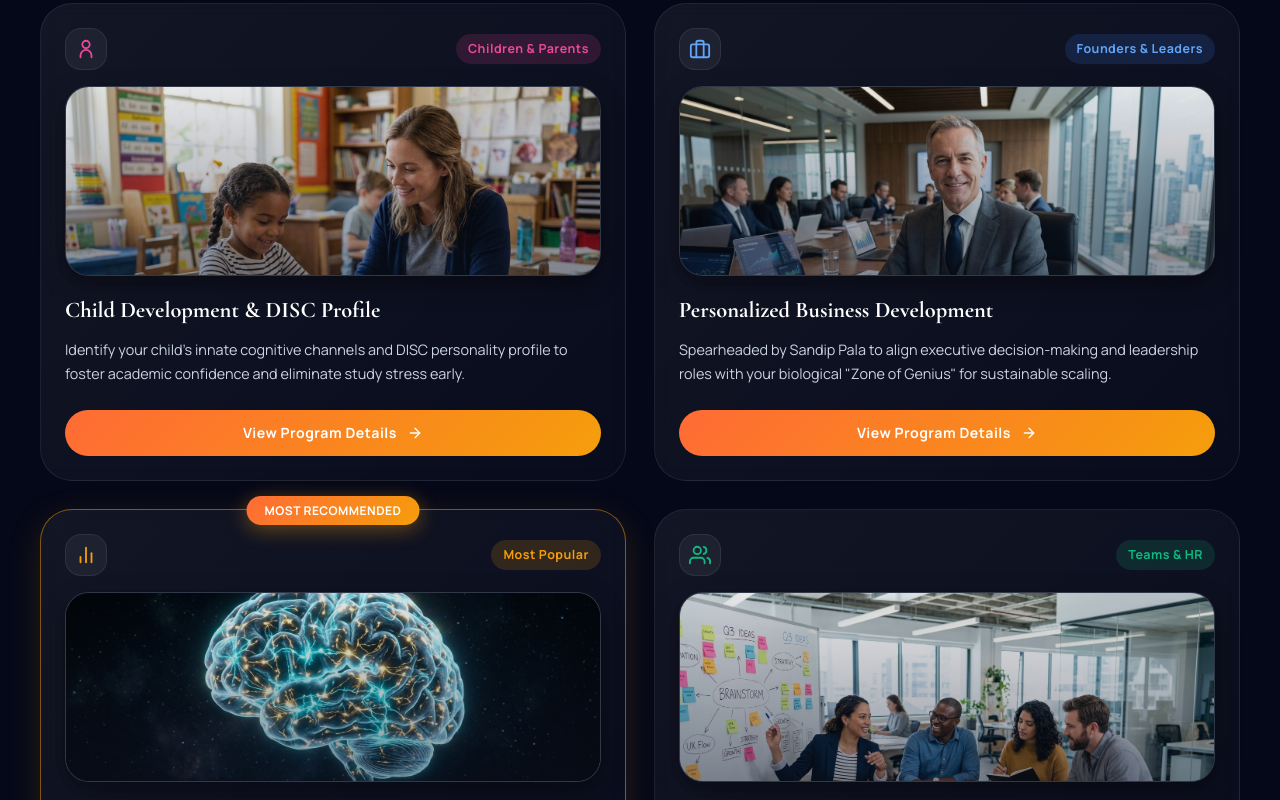
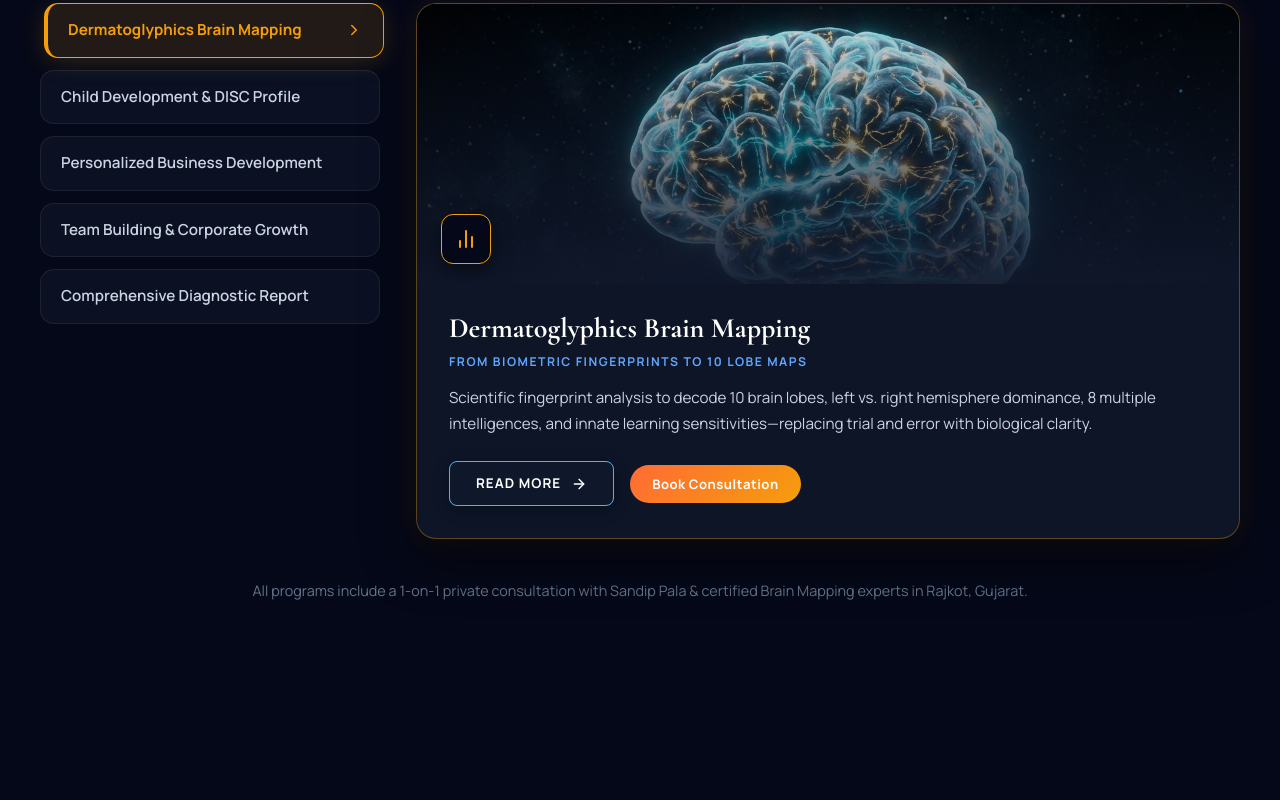
Before and after one commit to fuertenitesh-sys/ManasMatrix_Latest, a React (Vite) app: page / in a window 1280 px wide. Shown: the part 3660-4460 px from the top of the page. Built offline with nearby package versions, Linux system fonts and the light colour scheme.

Commit message:
Implement tabbed side-by-side layout for Tailored Brain Intelligence Programs on Home page matching reference screenshot

```diff
--- a/src/components/Programs/Programs.css
+++ b/src/components/Programs/Programs.css
@@ -2,158 +2,184 @@
   position: relative;
 }
 
-/* Balanced 2x2 Grid where Professional & Elite Family sit side-by-side in equal 2-column cards */
-.programs__grid {
+/* Tabbed Side-by-Side Programs Layout (Matching Reference Screenshot Design) */
+.programs-tabbed__grid {
   display: grid;
-  grid-template-columns: repeat(2, 1fr);
-  gap: 28px;
-  align-items: stretch;
+  grid-template-columns: minmax(280px, 340px) 1fr;
+  gap: 36px;
+  align-items: start;
+  width: 100%;
+  margin-top: 36px;
 }
 
-.programs__card {
-  border: 1px solid var(--color-border);
-  border-radius: var(--radius-xl);
-  padding: 24px;
+.programs-tabbed__list {
   display: flex;
   flex-direction: column;
-  gap: 14px;
-  position: relative;
-  transition: all 0.4s cubic-bezier(0.16, 1, 0.3, 1);
-  cursor: default;
-  backdrop-filter: blur(8px);
-  background: var(--gradient-card);
+  gap: 12px;
 }
 
-.programs__card--popular {
-  border-color: rgba(245, 158, 11, 0.5) !important;
-  box-shadow: 0 10px 35px rgba(245, 158, 11, 0.15);
-}
-
-.programs__popular-tag {
-  position: absolute;
-  top: -14px;
-  left: 50%;
-  transform: translateX(-50%);
-  padding: 5px 18px;
-  background: var(--gradient-orange-gold);
-  border-radius: var(--radius-full);
-  font-size: 0.75rem;
-  font-weight: 700;
-  color: #fff;
-  white-space: nowrap;
-  box-shadow: 0 4px 20px rgba(245, 158, 11, 0.4);
-  letter-spacing: 0.5px;
-}
-
-.programs__card-header {
+.programs-tabbed__item {
+  width: 100%;
+  background: rgba(15, 23, 42, 0.6);
+  border: 1.5px solid rgba(255, 255, 255, 0.08);
+  border-radius: 14px;
+  padding: 16px 20px;
   display: flex;
   align-items: center;
   justify-content: space-between;
-  gap: 16px;
+  text-align: left;
+  font-family: var(--font-body);
+  font-size: 0.95rem;
+  font-weight: 600;
+  color: #CBD5E1;
+  cursor: pointer;
+  transition: all 0.25s cubic-bezier(0.16, 1, 0.3, 1);
+  outline: none;
 }
 
-.programs__card-icon-box {
-  width: 42px;
-  height: 42px;
-  border-radius: var(--radius-md);
-  background: rgba(255, 255, 255, 0.05);
-  border: 1px solid var(--color-border);
+.programs-tabbed__item:hover {
+  background: rgba(245, 158, 11, 0.08);
+  border-color: rgba(245, 158, 11, 0.3);
+  color: #FFFFFF;
+  transform: translateX(4px);
+}
+
+.programs-tabbed__item--active {
+  background: rgba(245, 158, 11, 0.12) !important;
+  border: 1.5px solid #F59E0B !important;
+  border-left: 4px solid #F59E0B !important;
+  color: #F59E0B !important;
+  font-weight: 700 !important;
+  box-shadow: 0 4px 24px rgba(245, 158, 11, 0.18);
+  transform: translateX(4px) !important;
+}
+
+.programs-tabbed__item-title {
+  line-height: 1.35;
+}
+
+.programs-tabbed__item-arrow {
   display: flex;
   align-items: center;
   justify-content: center;
+  flex-shrink: 0;
+  margin-left: 10px;
 }
 
-.programs__badge {
-  display: inline-flex;
-  align-items: center;
-  gap: 6px;
-  padding: 5px 12px;
-  border-radius: var(--radius-full);
-  font-size: 0.78rem;
-  font-weight: 700;
-  letter-spacing: 0.5px;
+/* Right Card Container Showcase */
+.programs-tabbed__card {
+  background: rgba(15, 23, 42, 0.92);
+  border: 1.5px solid rgba(245, 158, 11, 0.35);
+  border-radius: 20px;
+  overflow: hidden;
+  box-shadow: 0 20px 50px rgba(0, 0, 0, 0.5), 0 0 30px rgba(245, 158, 11, 0.1);
+  transition: all 0.3s ease;
 }
 
-/* Card Header Image Frame */
-.programs__card-img-box {
+.programs-tabbed__img-wrapper {
   position: relative;
-  width: 100%;
-  height: 190px;
-  border-radius: var(--radius-lg, 14px);
+  height: 280px;
   overflow: hidden;
-  border: 1px solid rgba(255, 255, 255, 0.14);
-  margin: 2px 0 6px;
-  box-shadow: 0 8px 24px rgba(0, 0, 0, 0.4);
-  background: #0f172a;
 }
 
-.programs__card-img {
+.programs-tabbed__img {
   width: 100%;
   height: 100%;
   object-fit: cover;
-  object-position: top center;
+  object-position: center 20%;
   display: block;
-  transition: transform 0.5s cubic-bezier(0.16, 1, 0.3, 1);
+  transition: transform 0.4s ease;
 }
 
-.programs__card-img--dmit {
-  object-position: center center;
+.programs-tabbed__card:hover .programs-tabbed__img {
+  transform: scale(1.02);
 }
 
-.programs__card-img--business {
-  object-position: top center;
+.programs-tabbed__img-overlay {
+  position: absolute;
+  inset: 0;
+  background: linear-gradient(180deg, rgba(5, 8, 24, 0.1) 0%, rgba(15, 23, 42, 0.95) 100%);
 }
 
-.programs__card-img--team {
-  object-position: top center;
+.programs-tabbed__icon-badge {
+  position: absolute;
+  bottom: 20px;
+  left: 24px;
+  width: 50px;
+  height: 50px;
+  background: rgba(5, 8, 24, 0.92);
+  -webkit-backdrop-filter: blur(12px);
+  backdrop-filter: blur(12px);
+  border: 1.5px solid #F59E0B;
+  border-radius: 12px;
+  display: flex;
+  align-items: center;
+  justify-content: center;
+  box-shadow: 0 6px 20px rgba(0, 0, 0, 0.5);
+  z-index: 2;
 }
 
-.programs__card-img--child {
-  object-position: top center;
+.programs-tabbed__content {
+  padding: 28px 32px 32px 32px;
+  display: flex;
+  flex-direction: column;
 }
 
-.programs__card:hover .programs__card-img {
-  transform: scale(1.04);
+.programs-tabbed__card-title {
+  font-family: var(--font-heading);
+  font-size: 1.75rem;
+  font-weight: 800;
+  color: #FFFFFF;
+  margin-bottom: 6px;
+  line-height: 1.2;
 }
 
-.programs__card-img-overlay {
-  position: absolute;
-  inset: 0;
-  background: linear-gradient(180deg, rgba(15, 23, 42, 0.1) 0%, rgba(15, 23, 42, 0.45) 100%);
-  pointer-events: none;
+.programs-tabbed__card-tagline {
+  font-size: 0.76rem;
+  font-weight: 700;
+  letter-spacing: 1.5px;
+  color: #60A5FA;
+  text-transform: uppercase;
+  margin-bottom: 14px;
 }
 
-.programs__title {
-  font-family: var(--font-heading);
-  font-size: 1.4rem;
-  font-weight: 800;
-  line-height: 1.25;
-  color: var(--color-text-primary);
+.programs-tabbed__card-desc {
+  font-size: 0.95rem;
+  color: #CBD5E1;
+  line-height: 1.7;
+  margin-bottom: 24px;
 }
 
-.programs__short-desc {
-  font-size: 0.9rem;
-  color: var(--color-text-secondary);
-  line-height: 1.65;
-  flex: 1;
+.programs-tabbed__action-row {
+  display: flex;
+  align-items: center;
+  gap: 16px;
+  flex-wrap: wrap;
 }
 
-.programs__card-action {
-  margin-top: auto;
-  padding-top: 10px;
-}
-
-.programs__detail-btn {
-  width: 100%;
-  justify-content: center;
-  text-align: center;
+.programs-tabbed__cta-btn {
+  background: #0F172A;
+  border: 1.5px solid #38BDF8;
+  color: #FFFFFF;
+  padding: 11px 26px;
+  border-radius: 8px;
+  font-size: 0.84rem;
+  font-weight: 700;
+  letter-spacing: 1px;
   text-decoration: none;
-  border-radius: var(--radius-full);
-  padding: 12px 24px;
-  font-size: 0.88rem;
   display: inline-flex;
   align-items: center;
   gap: 10px;
+  transition: all 0.25s ease;
+  box-shadow: 0 4px 16px rgba(0, 0, 0, 0.3);
+}
+
+.programs-tabbed__cta-btn:hover {
+  background: linear-gradient(135deg, #0284C7, #0369A1);
+  border-color: #38BDF8;
+  color: #FFFFFF;
+  transform: translateY(-2px);
+  box-shadow: 0 8px 24px rgba(56, 189, 248, 0.35);
 }
 
 .programs__note {
@@ -165,19 +191,14 @@
 
 /* Responsive */
 @media (max-width: 900px) {
-  .programs__grid {
-    grid-template-columns: minmax(0, 1fr);
+  .programs-tabbed__grid {
+    grid-template-columns: 1fr;
+    gap: 24px;
+  }
+  .programs-tabbed__img-wrapper {
+    height: 220px;
+  }
+  .programs-tabbed__content {
+    padding: 20px 24px;
   }
 }
-
-@media (max-width: 576px) {
-  .programs__card {
-    padding: 22px 16px;
-  }
-  .programs__price {
-    font-size: 1.8rem;
-  }
-  .programs__title {
-    font-size: 1.3rem;
-  }
-}
--- a/src/components/Programs/Programs.jsx
+++ b/src/components/Programs/Programs.jsx
@@ -1,59 +1,72 @@
-import React from 'react';
+import React, { useState } from 'react';
 import { Link } from 'react-router-dom';
-import { StarIcon, BriefcaseIcon, ChildIcon, UsersIcon, BarChartIcon, ArrowRightIcon } from '../Icons';
+import {
+  StarIcon,
+  BriefcaseIcon,
+  ChildIcon,
+  UsersIcon,
+  BarChartIcon,
+  ChevronRightIcon,
+  ArrowRightIcon
+} from '../Icons';
 import './Programs.css';
 
-const Programs = ({ hideHeader = false }) => {
 const programsData = [
+  {
+    id: 'dmit',
+    title: 'Dermatoglyphics Brain Mapping',
+    tagline: 'FROM BIOMETRIC FINGERPRINTS TO 10 LOBE MAPS',
+    desc: 'Scientific fingerprint analysis to decode 10 brain lobes, left vs. right hemisphere dominance, 8 multiple intelligences, and innate learning sensitivities—replacing trial and error with biological clarity.',
+    image: '/card_brain_dmit.jpg',
+    icon: <BarChartIcon size={24} color="#F59E0B" />,
+    badge: 'Most Popular',
+    detailPath: '/programs/brain-mapping'
+  },
   {
     id: 'child',
     title: 'Child Development & DISC Profile',
-      shortDesc: 'Identify your child’s innate cognitive channels and DISC personality profile to foster academic confidence and eliminate study stress early.',
+    tagline: 'FROM EARLY TALENT DISCOVERY TO ZERO HOMEWORK STRESS',
+    desc: 'Identify your child\'s innate cognitive channels (Visual, Auditory, Kinesthetic) and DISC personality type (Dominant Eagle, Influential Peacock, Steady Dove, Conscientious Owl) to foster academic confidence and eliminate study friction.',
+    image: '/card_child_dev.jpg',
+    icon: <ChildIcon size={24} color="#EC4899" />,
     badge: 'Children & Parents',
-      badgeColor: 'rgba(236, 72, 153, 0.15)',
-      badgeTextColor: '#EC4899',
-      icon: <ChildIcon size={22} color="#EC4899" />,
-      cardImage: '/card_child_dev.jpg',
-      detailPath: '/programs/child-development',
-      popular: false,
+    detailPath: '/programs/child-development'
   },
   {
     id: 'business',
     title: 'Personalized Business Development',
-      shortDesc: 'Spearheaded by Sandip Pala to align executive decision-making and leadership roles with your biological "Zone of Genius" for sustainable scaling.',
+    tagline: 'FROM TRIAL-AND-ERROR TO SCIENTIFIC SCALING',
+    desc: 'Spearheaded by Sandip Pala with frameworks refined alongside top business coaches Dr. Vivek Bindra and Harshvardhan Jain. Aligns executive decision-making and leadership roles with your biological "Zone of Genius" for sustainable business scaling.',
+    image: '/card_biz_dev.jpg',
+    icon: <BriefcaseIcon size={24} color="#60A5FA" />,
     badge: 'Founders & Leaders',
-      badgeColor: 'rgba(59, 130, 246, 0.15)',
-      badgeTextColor: '#60A5FA',
-      icon: <BriefcaseIcon size={22} color="#60A5FA" />,
-      cardImage: '/card_biz_dev.jpg',
-      detailPath: '/programs/business-development',
-      popular: false,
-    },
-    {
-      id: 'dmit',
-      title: 'Brain Mapping (DMIT) Program',
-      shortDesc: 'Decode your 10 brain lobes, hemisphere dominance, and learning sensitivities with a printed 68+ page biometric diagnostic report.',
-      badge: 'Most Popular',
-      badgeColor: 'rgba(245, 158, 11, 0.15)',
-      badgeTextColor: '#F59E0B',
-      icon: <BarChartIcon size={22} color="#F59E0B" />,
-      cardImage: '/card_brain_dmit.jpg',
-      detailPath: '/programs/brain-mapping',
-      popular: true,
+    detailPath: '/programs/business-development'
   },
   {
     id: 'team',
-      title: 'Team Building & Employee Development',
-      shortDesc: 'Build resilient corporate teams by evaluating brain lobe distributions, communication styles, and leadership traits to optimize performance.',
+    title: 'Team Building & Corporate Growth',
+    tagline: 'FROM CONFLICT TO HIGH-PERFORMANCE TEAM SYNERGY',
+    desc: 'Build resilient, high-output corporate teams by evaluating individual brain lobe distributions, communication styles, and leadership traits—optimizing delegation and preventing workplace burnout.',
+    image: '/card_team_build.jpg',
+    icon: <UsersIcon size={24} color="#10B981" />,
     badge: 'Teams & HR',
-      badgeColor: 'rgba(16, 185, 129, 0.15)',
-      badgeTextColor: '#10B981',
-      icon: <UsersIcon size={22} color="#10B981" />,
-      cardImage: '/card_team_build.jpg',
-      detailPath: '/programs/team-building',
-      popular: false,
+    detailPath: '/programs/team-building'
   },
+  {
+    id: 'report',
+    title: 'Comprehensive Diagnostic Report',
+    tagline: 'FROM 68+ PAGE PRINTED REPORT TO LIFETIME ROADMAP',
+    desc: 'In-depth printed diagnostic report covering 10 brain lobes, 8 multiple intelligences, quotient assessment (IQ, EQ, CQ, AQ), and lifetime actionable remediation plans verified across neuroscience and genetics.',
+    image: '/brain_report.jpg',
+    icon: <BarChartIcon size={24} color="#C084FC" />,
+    badge: '68+ Page Report',
+    detailPath: '/about'
+  }
 ];
+
+const Programs = ({ hideHeader = false }) => {
+  const [activeTabIndex, setActiveTabIndex] = useState(0);
+  const currentTab = programsData[activeTabIndex];
 
   return (
     <section className="section programs" id="programs">
@@ -73,53 +86,64 @@ const Programs = ({ hideHeader = false }) => {
           </div>
         )}
 
-        <div className="programs__grid">
-          {programsData.map((program, index) => (
-            <div
-              key={program.id}
-              className={`programs__card glass-card ${program.popular ? 'programs__card--popular' : ''} animate-reveal ${index % 2 === 0 ? 'fade-left delay-100' : 'fade-right delay-200'}`}
+        {/* Tabbed Side-by-Side Showcase Grid */}
+        <div className="programs-tabbed__grid">
+          {/* Left Column: Vertical Menu List */}
+          <div className="programs-tabbed__list animate-reveal fade-right">
+            {programsData.map((prog, index) => {
+              const isActive = activeTabIndex === index;
+              return (
+                <button
+                  key={prog.id}
+                  className={`programs-tabbed__item ${isActive ? 'programs-tabbed__item--active' : ''}`}
+                  onClick={() => setActiveTabIndex(index)}
+                  type="button"
                 >
-              {program.popular && <div className="programs__popular-tag">MOST RECOMMENDED</div>}
+                  <span className="programs-tabbed__item-title">{prog.title}</span>
+                  {isActive && (
+                    <span className="programs-tabbed__item-arrow">
+                      <ChevronRightIcon size={18} color="#F59E0B" />
+                    </span>
+                  )}
+                </button>
+              );
+            })}
+          </div>
 
-              {/* Card Header: Icon & Category Badge */}
-              <div className="programs__card-header">
-                <div className="programs__card-icon-box">
-                  {program.icon}
-                </div>
-                <div
-                  className="programs__badge"
-                  style={{ background: program.badgeColor, color: program.badgeTextColor }}
-                >
-                  <span>{program.badge}</span>
+          {/* Right Column: Active Program Card Showcase */}
+          <div className="programs-tabbed__card glass-card animate-reveal fade-left">
+            {/* Header Image with Overlay & Floating Badge */}
+            <div className="programs-tabbed__img-wrapper">
+              <img src={currentTab.image} alt={currentTab.title} className="programs-tabbed__img" />
+              <div className="programs-tabbed__img-overlay"></div>
+              <div className="programs-tabbed__icon-badge">
+                {currentTab.icon}
               </div>
             </div>
 
-              {/* Header Image Frame */}
-              <div className="programs__card-img-box">
-                <img
-                  src={program.cardImage}
-                  alt={program.title}
-                  className={`programs__card-img programs__card-img--${program.id}`}
-                />
-                <div className="programs__card-img-overlay"></div>
-              </div>
+            {/* Program Details Content */}
+            <div className="programs-tabbed__content">
+              <h3 className="programs-tabbed__card-title">{currentTab.title}</h3>
+              <div className="programs-tabbed__card-tagline">{currentTab.tagline}</div>
+              <p className="programs-tabbed__card-desc">{currentTab.desc}</p>
 
-              {/* Title & Short Description */}
-              <h3 className="programs__title">{program.title}</h3>
-              <p className="programs__short-desc">{program.shortDesc}</p>
-
-              {/* Action Button: View Program Details */}
-              <div className="programs__card-action">
-                <Link
-                  to={program.detailPath}
-                  className="btn-primary programs__detail-btn"
-                >
-                  <span>View Program Details</span>
+              <div className="programs-tabbed__action-row">
+                <Link to={currentTab.detailPath} className="programs-tabbed__cta-btn">
+                  <span>READ MORE</span>
                   <ArrowRightIcon size={16} color="#FFFFFF" />
                 </Link>
+                <button
+                  className="btn-primary"
+                  style={{ padding: '10px 22px', fontSize: '0.82rem', whiteSpace: 'nowrap' }}
+                  onClick={() => {
+                    window.dispatchEvent(new CustomEvent('open-booking-modal', { detail: { service: currentTab.id } }));
+                  }}
+                >
+                  <span>Book Consultation</span>
+                </button>
               </div>
             </div>
-          ))}
+          </div>
         </div>
 
         <p className="programs__note">
```
Lines whose indentation alone changed are shown as unchanged.
